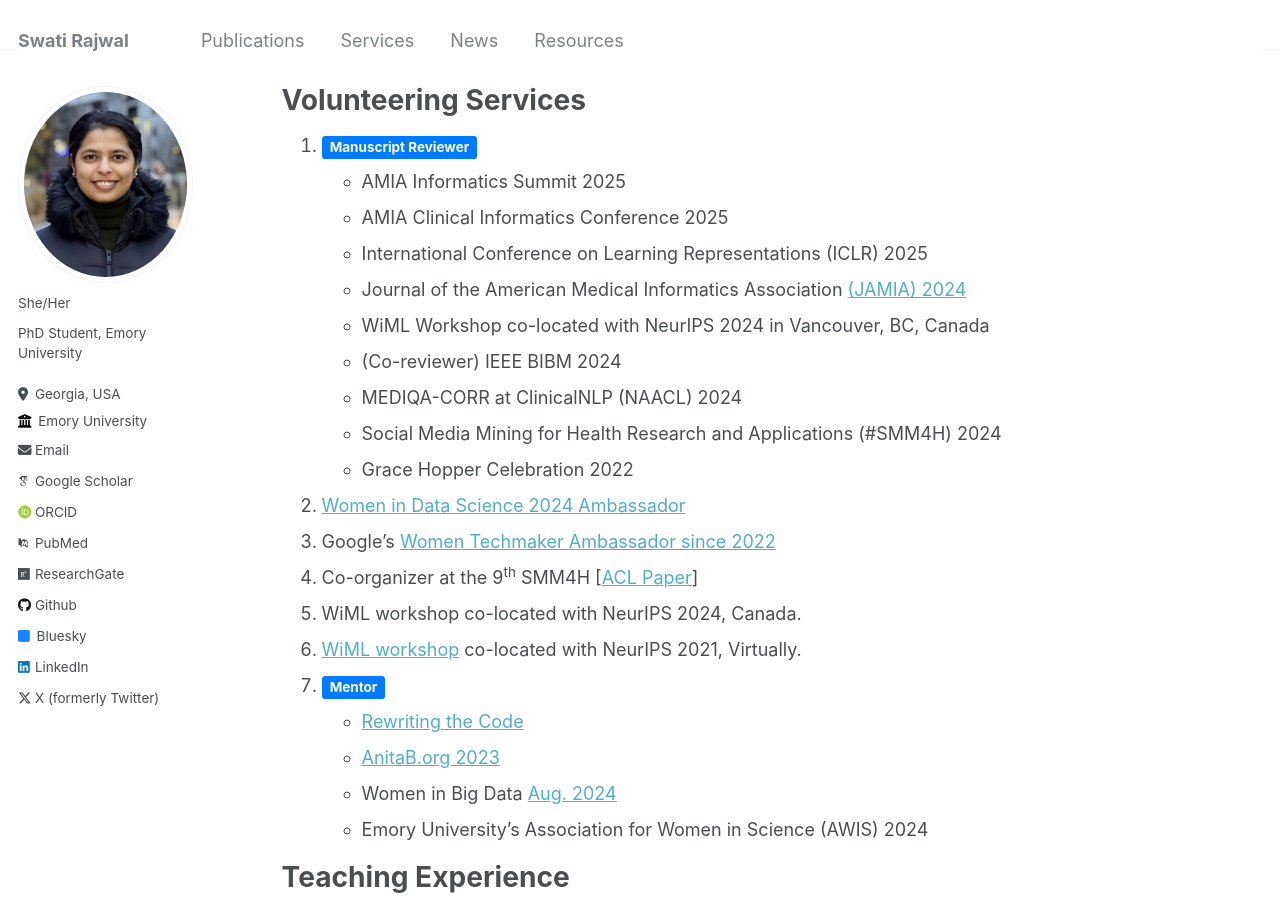
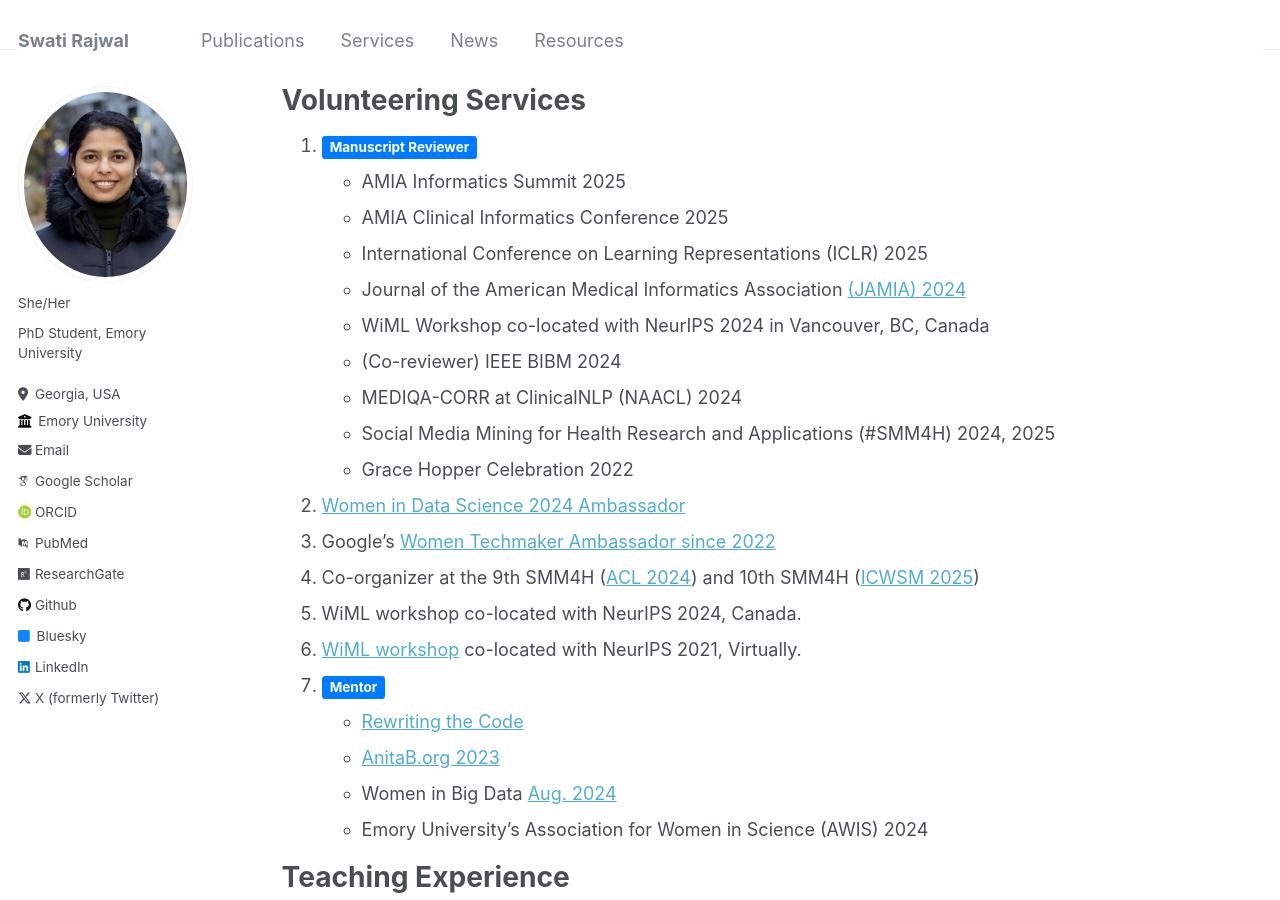
Before and after one commit to swati-rajwal/swati-rajwal.github.io, a Jekyll site: the page built from _pages/services.md, in a window 1280 px wide and 900 px high. Built offline with Jekyll 4.4.1, drawn with Linux system fonts in a browser that asks for light colours; some web fonts are replaced.

Commit message:
Update services.md

```diff
--- a/_pages/services.md
+++ b/_pages/services.md
@@ -13,11 +13,11 @@ author_profile: true
    * WiML Workshop co-located with NeurIPS 2024 in Vancouver, BC, Canada
    * (Co-reviewer) IEEE BIBM 2024
    * MEDIQA-CORR at ClinicalNLP (NAACL) 2024
-   * Social Media Mining for Health Research and Applications (#SMM4H) 2024
+   * Social Media Mining for Health Research and Applications (#SMM4H) 2024, 2025
    * Grace Hopper Celebration 2022
 3. <a href="https://www.widsworldwide.org/get-inspired/blog/people/swati-rajwal/" target="_blank">Women in Data Science 2024 Ambassador</a>
 4. Google's <a href="https://g.dev/swatirajwal" target="_blank">Women Techmaker Ambassador since 2022</a>
-5. Co-organizer at the 9<sup>th</sup> SMM4H [<a href="https://aclanthology.org/2024.smm4h-1.40/" target="_blank">ACL Paper</a>]
+5. Co-organizer at the 9th SMM4H (<a href="https://aclanthology.org/2024.smm4h-1.40/" target="_blank">ACL 2024</a>) and 10th SMM4H (<a href="https://healthlanguageprocessing.org/smm4h-2025/" target="_blank">ICWSM 2025</a>)
 6. WiML workshop co-located with NeurIPS 2024, Canada.
 7. <a href="https://x.com/SwatiRajwal/status/1468835482976940032" target="_blank">WiML workshop</a> co-located with NeurIPS 2021, Virtually.
 8. <span class="label label-success" style="background-color: #007bff; display: inline; padding: .2em .6em .3em; font-size: 75%; font-weight: bold; line-height: 1; color: #ffffff; text-align: center; white-space: nowrap; vertical-align: baseline; border-radius: .25em;">Mentor</span>
```
